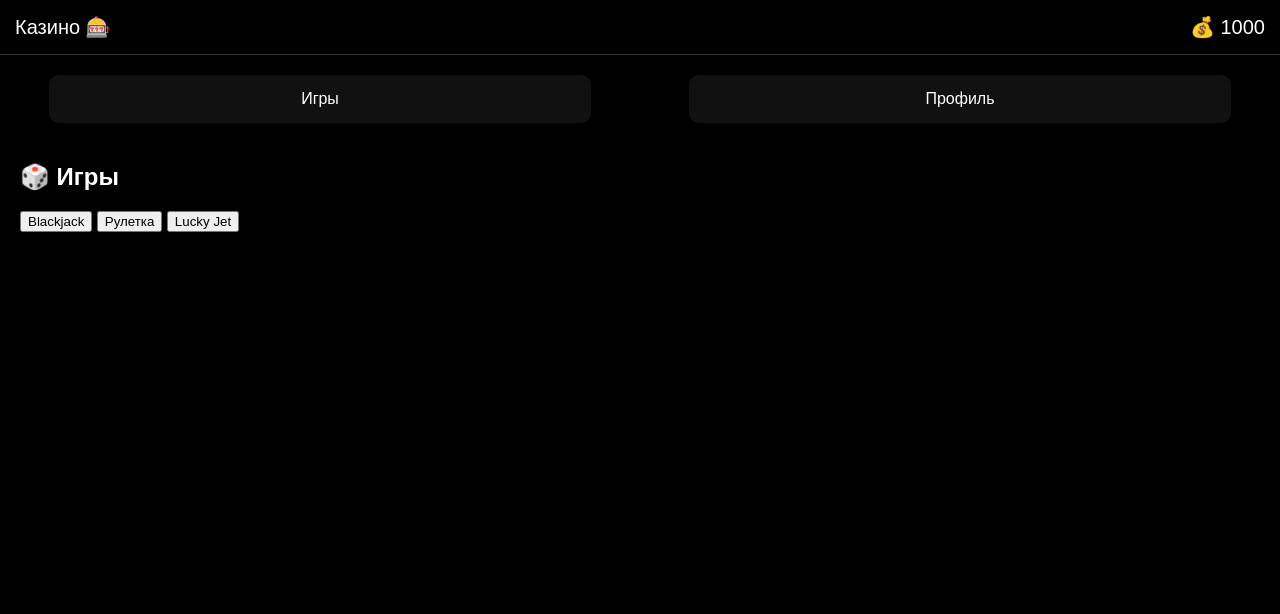
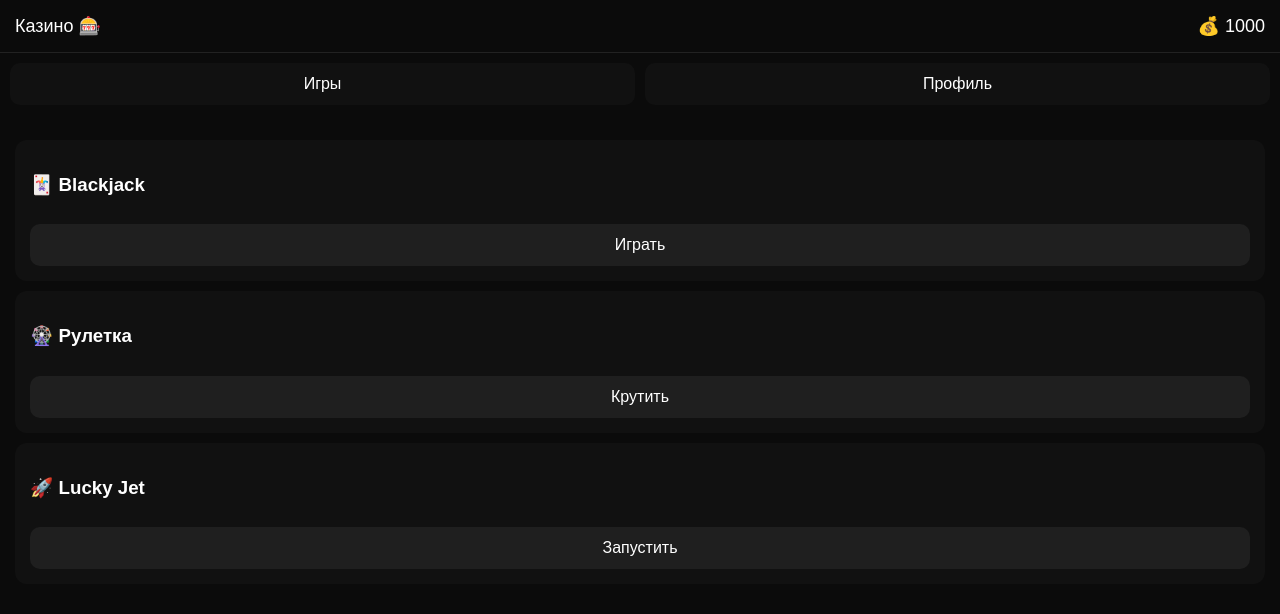
Before and after one commit to vandryeyev-max/telegram-bot, a Flask app: page / in a window 1280 px wide. Shown: the top 614 px of the page. Run offline with Flask 3, Linux system fonts and the light colour scheme.

Commit message:
Update index.html

```diff
--- a/templates/index.html
+++ b/templates/index.html
@@ -8,47 +8,61 @@
 body {
     margin: 0;
     font-family: Arial;
-    background: black;
+    background: #0b0b0b;
     color: white;
 }
 
 .header {
+    display: flex;
+    justify-content: space-between;
     padding: 15px;
-    font-size: 20px;
-    border-bottom: 1px solid #333;
-}
-
-.balance {
-    float: right;
+    font-size: 18px;
+    border-bottom: 1px solid #222;
 }
 
 .menu {
     display: flex;
-    justify-content: space-around;
-    margin-top: 20px;
+    gap: 10px;
+    padding: 10px;
 }
 
-.btn {
-    padding: 15px;
+.tab {
+    flex: 1;
+    padding: 12px;
     background: #111;
     border-radius: 10px;
     text-align: center;
-    width: 40%;
 }
 
 .section {
     display: none;
-    padding: 20px;
+    padding: 15px;
 }
 
 .active {
     display: block;
 }
 
-input {
-    padding: 10px;
+.card {
+    background: #111;
+    padding: 15px;
+    border-radius: 12px;
+    margin-top: 10px;
+}
+
+button {
+    padding: 12px;
+    margin-top: 10px;
     width: 100%;
-    margin-top: 10px;
+    background: #1f1f1f;
+    color: white;
+    border: none;
+    border-radius: 10px;
+    font-size: 16px;
+}
+
+button:active {
+    background: #333;
 }
 </style>
 
@@ -57,37 +71,52 @@ input {
 
 <div class="header">
     Казино 🎰
-    <span class="balance">💰 <span id="balance">1000</span></span>
+    <div>💰 <span id="balance">1000</span></div>
 </div>
 
 <div class="menu">
-    <div class="btn" onclick="openTab('games')">Игры</div>
-    <div class="btn" onclick="openTab('profile')">Профиль</div>
+    <div class="tab" onclick="openTab('games')">Игры</div>
+    <div class="tab" onclick="openTab('profile')">Профиль</div>
 </div>
 
+<!-- ИГРЫ -->
 <div id="games" class="section active">
-    <h2>🎲 Игры</h2>
 
-    <button onclick="blackjack()">Blackjack</button>
-    <button onclick="roulette()">Рулетка</button>
-    <button onclick="lucky()">Lucky Jet</button>
+    <div class="card">
+        <h3>🃏 Blackjack</h3>
+        <button onclick="blackjack()">Играть</button>
+    </div>
 
-    <p id="gameResult"></p>
+    <div class="card">
+        <h3>🎡 Рулетка</h3>
+        <button onclick="roulette()">Крутить</button>
+    </div>
+
+    <div class="card">
+        <h3>🚀 Lucky Jet</h3>
+        <button onclick="lucky()">Запустить</button>
+    </div>
+
+    <p id="result"></p>
+
 </div>
 
+<!-- ПРОФИЛЬ -->
 <div id="profile" class="section">
-    <h2>👤 Профиль</h2>
 
-    <input id="name" placeholder="Введите ник">
-    <button onclick="saveProfile()">Сохранить</button>
+    <div class="card">
+        <h3>👤 Профиль</h3>
+        <input id="name" placeholder="Ник" style="width:100%; padding:10px;">
+        <button onclick="saveProfile()">Сохранить</button>
+        <p id="profileName"></p>
+    </div>
 
-    <p id="profileName"></p>
 </div>
 
 <script>
 let balance = 1000;
 
-function updateBalance() {
+function update() {
     document.getElementById("balance").innerText = balance;
 }
 
@@ -98,32 +127,30 @@ function openTab(tab) {
 
 function blackjack() {
     let win = Math.random() > 0.5;
-    if (win) balance += 100;
-    else balance -= 100;
-
-    document.getElementById("gameResult").innerText = win ? "Ты выиграл 🎉" : "Ты проиграл 😢";
-    updateBalance();
+    balance += win ? 100 : -100;
+    document.getElementById("result").innerText =
+        win ? "Выиграл 🎉" : "Проиграл 😢";
+    update();
 }
 
 function roulette() {
     let win = Math.random() > 0.5;
-    if (win) balance += 200;
-    else balance -= 200;
-
-    document.getElementById("gameResult").innerText = win ? "Красное! +200 🔴" : "Чёрное! -200 ⚫";
-    updateBalance();
+    balance += win ? 200 : -200;
+    document.getElementById("result").innerText =
+        win ? "Красное 🔴 +200" : "Чёрное ⚫ -200";
+    update();
 }
 
 function lucky() {
-    let multiplier = (Math.random() * 5).toFixed(2);
-    let win = multiplier > 2;
+    let x = (Math.random() * 5).toFixed(2);
+    let win = x > 2;
 
-    if (win) balance += 150;
-    else balance -= 150;
+    balance += win ? 150 : -150;
 
-    document.getElementById("gameResult").innerText =
-        "Коэф: x" + multiplier + (win ? " 🚀 выиграл!" : " 💥 проиграл");
-    updateBalance();
+    document.getElementById("result").innerText =
+        "x" + x + (win ? " 🚀 WIN" : " 💥 LOSE");
+
+    update();
 }
 
 function saveProfile() {
```
